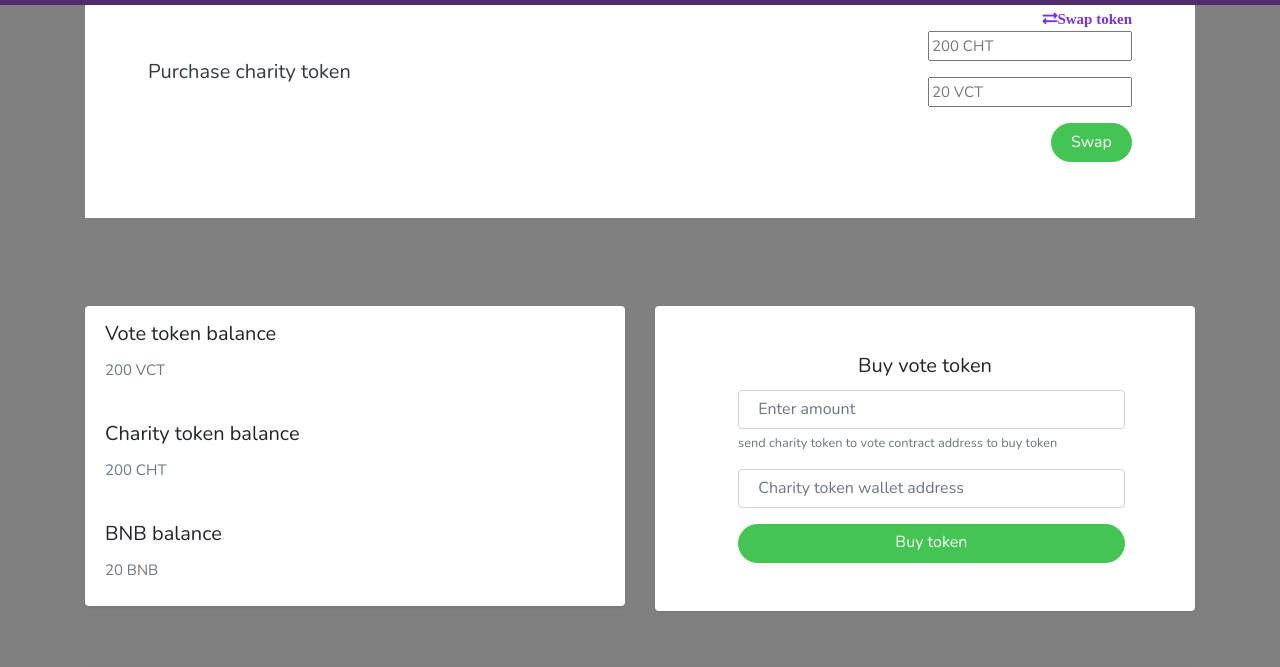
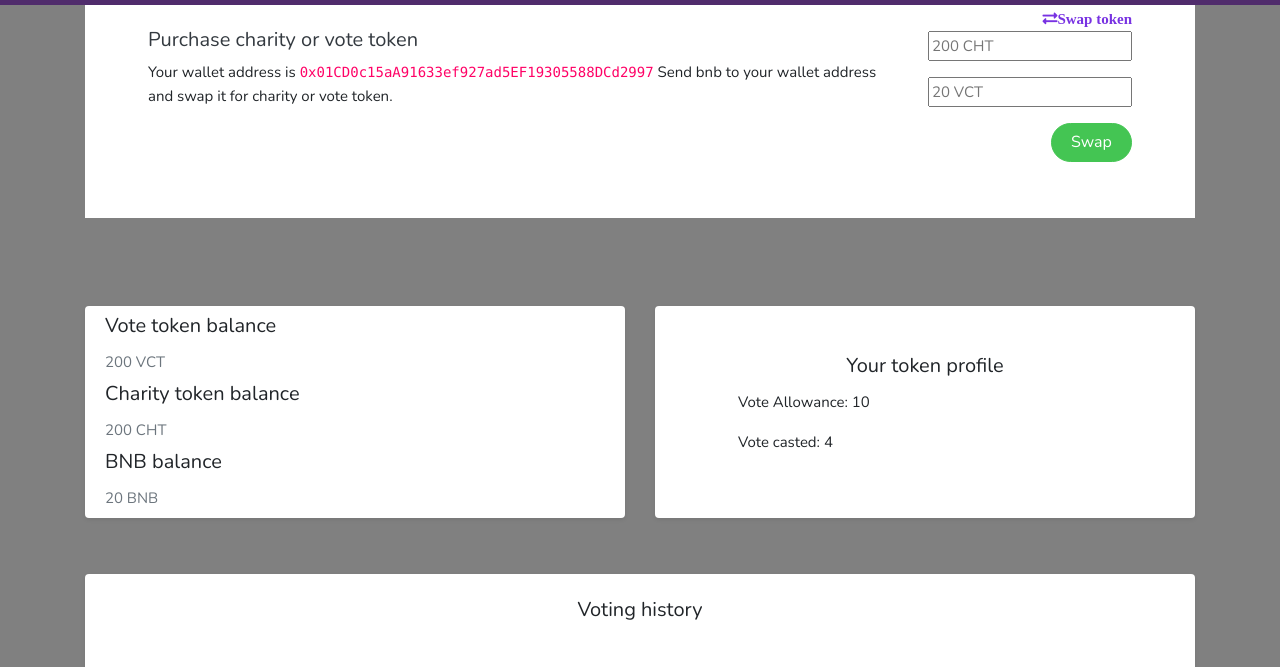
Before and after one commit to Itsdenty/Binance-Masterclass-Charity-Funding, a website: page app/dashboard.html in a window 1280 px wide. Shown: the part 65-732 px from the top of the page. Drawn offline with nearby package versions, Linux system fonts and the light colour scheme; sample sign-in values are in the browser's storage.

Commit message:
Update vote profile on homepage

```diff
--- a/app/dashboard.html
+++ b/app/dashboard.html
@@ -65,7 +65,10 @@ NAVBAR
 	<div class="container h-100">
 		<div class="row justify-content-between align-items-center text-md-center text-lg-left">
 			<div class="col-lg-9">
-				<h5 class="font-weight-light text-dark"><strong>Purchase charity token</strong></h5>
+				<h5 class="font-weight-light text-dark"><strong>Purchase charity or vote token</strong></h5>
+				<p>Your wallet address is  <code class=" language-markup">
+					<span class="token tag">0x01CD0c15aA91633ef927ad5EF19305588DCd2997</span></code>
+				Send bnb to your wallet address and swap it for charity or vote token.</p>
 			</div>
 			<div class="col-lg-3 text-md-center text-lg-right mt-4 mb-2">
 				<a href="#" ><i class="fas fa-exchange-alt">Swap token</i></a>
@@ -89,19 +92,19 @@ NAVBAR
 						<!-- token balance -->
 		<div class="col-lg-6  mt-2">
 			<div class="card shadow-sm border-0">
-    			<div class="card-body pt-3 pb-4">
+    			<div class="card-body pt-2 pb-1">
         			<h5 class="card-title">Vote token balance</h5>
         		<p class="card-text text-muted">
              		200 VCT
         		</p>
     			</div>
-				<div class="card-body pt-3 pb-4">
+				<div class="card-body pt-1 pb-1">
         			<h5 class="card-title">Charity token balance</h5>
         		<p class="card-text text-muted">
              		200 CHT
         		</p>
     			</div>
-				<div class="card-body pt-3 pb-4">
+				<div class="card-body pt-1 pb-2">
         			<h5 class="card-title">BNB balance</h5>
         		<p class="card-text text-muted">
              		20 BNB
@@ -114,12 +117,14 @@ NAVBAR
             <div class="card shadow-sm border-0">
                    <!-- <img class="card-img-top" src="./assets/img/demo/2.jpg" alt="Card image cap"> -->
                 <div class="card-body pt-5 pb-5">
-                       <h5 class="card-title text-md-center">Buy vote token</h5>
+                       <h5 class="card-title text-md-center">Your token profile</h5>
                        <!-- <p class="card-text text-muted">
                             Some quick example text to build on the card title and make up the bulk of the card's content.
                        </p> -->
                        <div class="col-md-10 ml-5">
-                        <form>
+						<p><b>Vote Allowance:</b> 10</p>
+                        <p><b>Vote casted:</b> 4</p>
+                        <!-- <form>
                         <div class="form-group">
                             <input type="text" class="form-control" id="exampleInputEmail1" aria-describedby="emailHelp" placeholder="Enter amount" required="">
                             <small id="emailHelp" class="form-text text-muted">send charity token to vote contract address to buy token</small>
@@ -127,12 +132,12 @@ NAVBAR
                         <div class="form-group">
                             <input type="text" class="form-control" id="exampleInputPassword1" placeholder="Charity token wallet address" required="">
                         </div>
-                        <!-- <div class="form-group form-check">
+                         <div class="form-group form-check">
                             <input type="checkbox" class="form-check-input" id="exampleCheck1">
                             <label class="form-check-label" for="exampleCheck1">Check me out</label>
                         </div> -->
-                        <button type="submit" class="btn btn-success btn-round d-block w-100">Buy token</button>
-                        </form>
+                        <!-- <button type="submit" class="btn btn-success btn-round d-block w-100">Buy token</button>
+                        </form> -->
                         </div>
                        <!-- <a href="#" class="btn btn-info btn-round">Read More</a> -->
                    </div>
```
